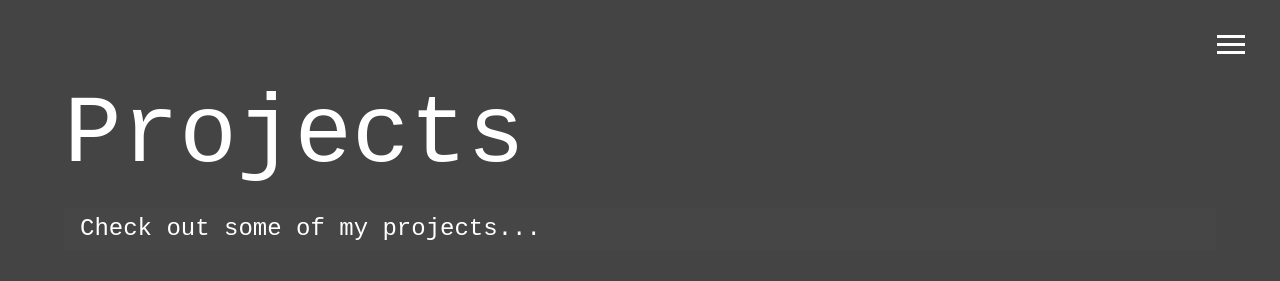
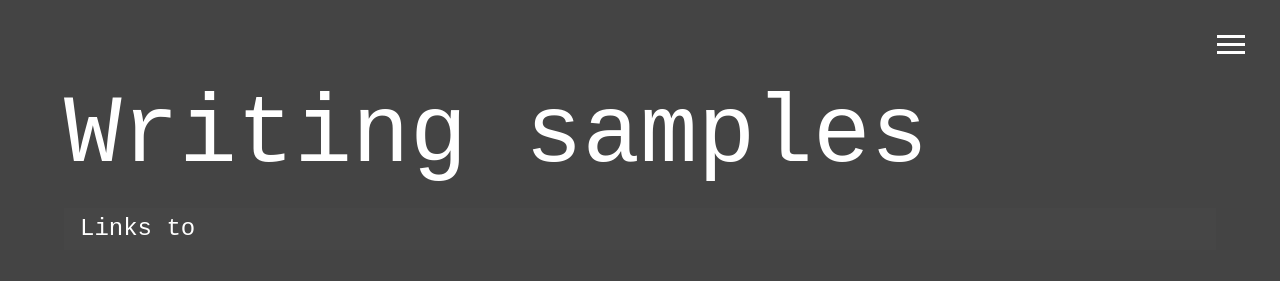
Before and after one commit to johndoyle603/sassPortfolio3, a plain HTML site: page dist/work.html in a window 1280 px wide. Shown: the top 281 px of the page. Drawn offline with Linux system fonts and the light colour scheme.

```diff
--- a/dist/work.html
+++ b/dist/work.html
@@ -54,11 +54,11 @@
     <main id="work">
       <div class="front-font">
         <h1 class="lg-heading">
-          Projects
+          Writing samples
         </h1>
       </div>
       <h2 class="sm-heading">
-        Check out some of my projects...
+        Links to
       </h2>
 
       <div class="projects">
--- a/scss/main.scss
+++ b/scss/main.scss
@@ -81,7 +81,7 @@
   grid-gap: 30px;
   grid-template-areas:
     "bioimage bio bio"
-    "job1 job2 job3";
+    "job1 job2 job3"
   grid-template-columns: repeat(3, 1fr);
 
   .bio-image {
```
Also changed, not shown: dist/about.html (+1 -1 lines), dist/contact.html (+2 -0 lines), 1 other file.
